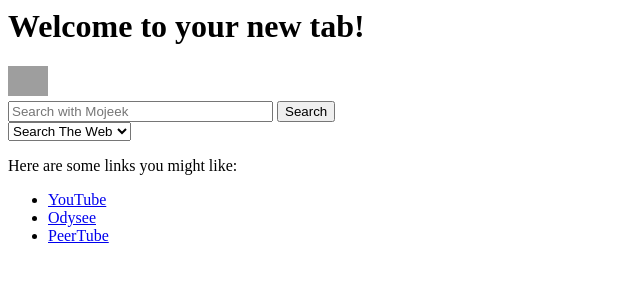
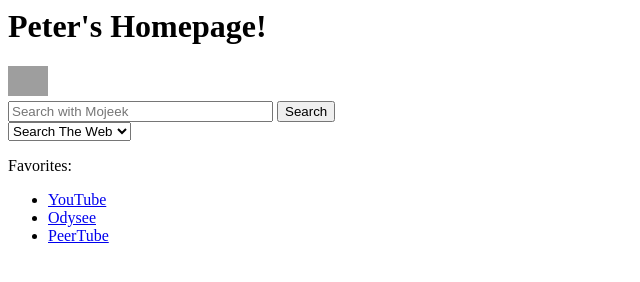
Before and after one commit to PeterSchachte/PeterSchachte.github.io, a plain HTML site: page index.html in a window 1280 px wide. Shown: the whole page, without its empty margins (0-640 px from the left). Drawn offline with Linux system fonts and the light colour scheme; grey boxes are pictures that could not be loaded.

Commit message:
Update index.html

```diff
--- a/index.html
+++ b/index.html
@@ -1,9 +1,9 @@
 <html>
 <head>
-  <title>New Tab</title>
+  <title>Peter Schachte</title>
 </head>
 <body>
-  <h1>Welcome to your new tab!</h1>
+  <h1>Peter's Homepage!</h1>
 
 
 <form method="get" action="https://www.mojeek.com/search">
@@ -26,7 +26,7 @@
 
 
 
-  <p>Here are some links you might like:</p>
+  <p>Favorites:</p>
   <ul>
     <li><a href="https://www.youtube.com/" target="_blank">YouTube</a></li>
     <li><a href="https://www.odysee.com" target="_blank">Odysee</a></li>
```
